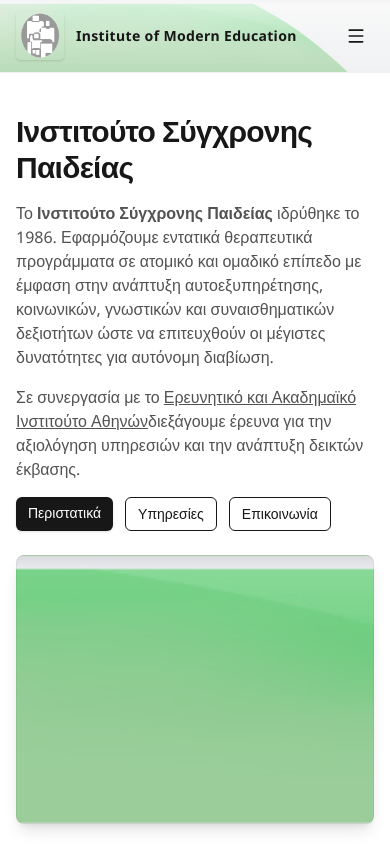
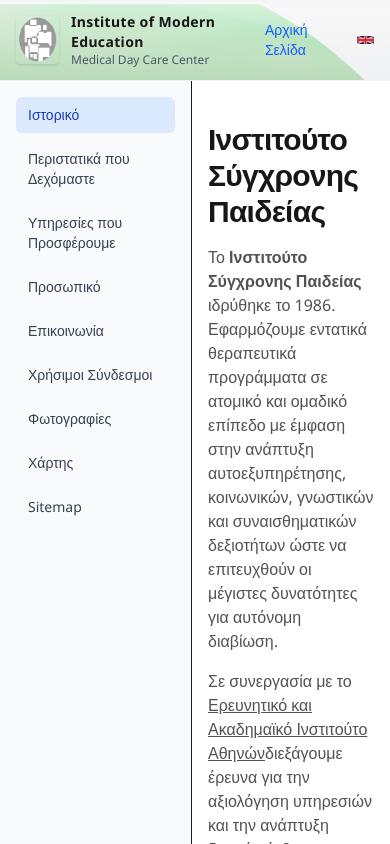
Before and after one commit to adenadoume/insype, a Next.js app: page / in a window 390 px wide. Shown: the top 844 px of the page. Built offline with nearby package versions, Linux system fonts and the light colour scheme.

Commit message:
fix(nav): rebuilt as sidebar navigation matching original structure - no more hamburger menu

```diff
--- a/src/app/_components/Nav.tsx
+++ b/src/app/_components/Nav.tsx
@@ -2,95 +2,85 @@
 
 import Link from "next/link";
 import Image from "next/image";
-import {
-  Home,
-  Stethoscope,
-  Briefcase,
-  Users,
-  Mail,
-  Link as LinkIcon,
-  Images,
-  Map as MapIcon,
-  ListTree,
-  Menu,
-  X,
-} from "lucide-react";
 import { usePathname } from "next/navigation";
-import { useState } from "react";
 
-export function SiteNav() {
-  const [open, setOpen] = useState(false);
+export function HeaderNav() {
+  const pathname = usePathname() || "/";
+  const isEnglish = pathname === "/en" || pathname.startsWith("/en/");
+  const toggleHref = isEnglish
+    ? pathname.replace(/^\/en(\/|$)/, "/") || "/"
+    : pathname === "/" ? "/en" : `/en${pathname}`;
+
+  return (
+    <div className="flex items-center gap-4">
+      <Link href={isEnglish ? "/en" : "/"} className="text-sm text-blue-600 hover:text-blue-800 font-medium">
+        {isEnglish ? "Home" : "Αρχική Σελίδα"}
+      </Link>
+      <div className="flex items-center gap-2">
+        <Link href={isEnglish ? "/" : "/en"} title={isEnglish ? "Ιστοσελίδα στα Ελληνικά" : "Website in English"}>
+          <Image
+            src={isEnglish ? "/img/flag_gr.gif" : "/img/flag_en.gif"}
+            alt={isEnglish ? "EL" : "EN"}
+            width={20}
+            height={15}
+            className="hover:opacity-80"
+          />
+        </Link>
+      </div>
+    </div>
+  );
+}
+
+export function SideNav() {
   const pathname = usePathname() || "/";
   const isEnglish = pathname === "/en" || pathname.startsWith("/en/");
   const prefix = isEnglish ? "/en" : "";
 
   const links = isEnglish
     ? [
-        { href: `${prefix}/`, label: "Home", icon: Home },
-        { href: `${prefix}/cases`, label: "Cases", icon: Stethoscope },
-        { href: `${prefix}/services`, label: "Services", icon: Briefcase },
-        { href: `${prefix}/personnel`, label: "Personnel", icon: Users },
-        { href: `${prefix}/contact`, label: "Contact", icon: Mail },
-        { href: `${prefix}/links`, label: "Links", icon: LinkIcon },
-        { href: `${prefix}/gallery`, label: "Gallery", icon: Images },
-        { href: `${prefix}/map`, label: "Map", icon: MapIcon },
-        { href: `${prefix}/sitemap`, label: "Sitemap", icon: ListTree },
+        { href: `${prefix}/`, label: "Background" },
+        { href: `${prefix}/cases`, label: "Cases" },
+        { href: `${prefix}/services`, label: "Offered Services" },
+        { href: `${prefix}/personnel`, label: "Personnel" },
+        { href: `${prefix}/contact`, label: "Contact" },
+        { href: `${prefix}/links`, label: "Links" },
+        { href: `${prefix}/gallery`, label: "Photo Gallery" },
+        { href: `${prefix}/map`, label: "Map" },
+        { href: `${prefix}/sitemap`, label: "Sitemap" },
       ]
     : [
-        { href: `${prefix}/`, label: "Αρχική", icon: Home },
-        { href: `${prefix}/cases`, label: "Περιστατικά", icon: Stethoscope },
-        { href: `${prefix}/services`, label: "Υπηρεσίες", icon: Briefcase },
-        { href: `${prefix}/personnel`, label: "Προσωπικό", icon: Users },
-        { href: `${prefix}/contact`, label: "Επικοινωνία", icon: Mail },
-        { href: `${prefix}/links`, label: "Σύνδεσμοι", icon: LinkIcon },
-        { href: `${prefix}/gallery`, label: "Φωτογραφίες", icon: Images },
-        { href: `${prefix}/map`, label: "Χάρτης", icon: MapIcon },
-        { href: `${prefix}/sitemap`, label: "Sitemap", icon: ListTree },
+        { href: `${prefix}/`, label: "Ιστορικό" },
+        { href: `${prefix}/cases`, label: "Περιστατικά που Δεχόμαστε" },
+        { href: `${prefix}/services`, label: "Υπηρεσίες που Προσφέρουμε" },
+        { href: `${prefix}/personnel`, label: "Προσωπικό" },
+        { href: `${prefix}/contact`, label: "Επικοινωνία" },
+        { href: `${prefix}/links`, label: "Χρήσιμοι Σύνδεσμοι" },
+        { href: `${prefix}/gallery`, label: "Φωτογραφίες" },
+        { href: `${prefix}/map`, label: "Χάρτης" },
+        { href: `${prefix}/sitemap`, label: "Sitemap" },
       ];
 
-  const toggleHref = isEnglish
-    ? pathname.replace(/^\/en(\/|$)/, "/") || "/"
-    : pathname === "/" ? "/en" : `/en${pathname}`;
-
   return (
-    <>
-      {/* Menu button (always visible) */}
-      <button aria-label="Menu" aria-expanded={open} className="ml-auto nav-link" onClick={() => setOpen(!open)}>
-        {open ? <X className="h-5 w-5" /> : <Menu className="h-5 w-5" />}
-      </button>
-
-      {/* Full-screen menu panel */}
-      <div className={`${open ? "fixed" : "hidden"} inset-0 z-[1000] md:hidden`}>
-        {/* Background */}
-        <div className="absolute inset-0 bg-white dark:bg-neutral-900" onClick={() => setOpen(false)} />
-        {/* Sliding content */}
-        <div className={`menu-panel ${open ? "open" : ""} absolute inset-0 p-6 overflow-y-auto`} onClick={(e) => e.stopPropagation()}>
-          <div className="mb-6 flex items-center justify-between">
-            <span className="text-base font-semibold">Menu</span>
-            <button aria-label="Close" className="nav-link" onClick={() => setOpen(false)}>
-              <X className="h-6 w-6" />
-            </button>
-          </div>
-          <div className="flex flex-col gap-2 text-base">
-            {links.map(({ href, label, icon: Icon }) => (
-              <Link key={href} href={href} className="nav-link py-3" onClick={() => setOpen(false)}>
-                <Icon className="h-5 w-5" /> {label}
+    <nav className="w-48 min-w-48 bg-gray-50 p-4 border-r">
+      <ul className="space-y-2">
+        {links.map(({ href, label }) => {
+          const isActive = pathname === href || (href !== `${prefix}/` && pathname.startsWith(href));
+          return (
+            <li key={href}>
+              <Link
+                href={href}
+                className={`block px-3 py-2 text-sm rounded-md transition-colors ${
+                  isActive
+                    ? "bg-blue-100 text-blue-800 font-medium"
+                    : "text-gray-700 hover:bg-gray-100 hover:text-gray-900"
+                }`}
+              >
+                {label}
               </Link>
-            ))}
-            <div className="mt-4 border-t pt-4">
-              {isEnglish ? (
-                <Link href={toggleHref} className="nav-link py-3" onClick={() => setOpen(false)}>
-                  <Image src="/img/flag_gr.gif" alt="EL" width={16} height={12} /> Ελληνικά
-                </Link>
-              ) : (
-                <Link href={toggleHref} className="nav-link py-3" onClick={() => setOpen(false)}>
-                  <Image src="/img/flag_en.gif" alt="EN" width={16} height={12} /> English
-                </Link>
-              )}
-            </div>
-          </div>
-        </div>
-      </div>
-    </>
+            </li>
+          );
+        })}
+      </ul>
+    </nav>
   );
 }
--- a/src/app/layout.tsx
+++ b/src/app/layout.tsx
@@ -2,7 +2,7 @@
 import { Noto_Sans, Inter } from "next/font/google";
 import Link from "next/link";
 import Image from "next/image";
-import { SiteNav } from "./_components/Nav";
+import { HeaderNav, SideNav } from "./_components/Nav";
 import "./globals.css";
 
 const notoSans = Noto_Sans({
@@ -33,12 +33,15 @@
         }}
       >
         <div className="absolute inset-0 bg-gradient-to-b from-white/70 to-white/30 dark:from-neutral-900/80 dark:to-neutral-900/40" />
-        <div className="relative mx-auto flex max-w-6xl items-center gap-4 px-4 py-3">
+        <div className="relative mx-auto flex max-w-6xl items-center justify-between px-4 py-3">
           <Link href="/" className="group flex items-center gap-3">
             <img src="/img/logo.gif" alt="Logo" className="h-12 w-12 rounded-sm shadow-sm object-contain" />
-            <span className="text-sm font-semibold tracking-wide group-hover:opacity-90 transition">Institute of Modern Education</span>
+            <div>
+              <div className="text-sm font-semibold tracking-wide group-hover:opacity-90 transition">Institute of Modern Education</div>
+              <div className="text-xs text-gray-600">Medical Day Care Center</div>
+            </div>
           </Link>
-          <SiteNav />
+          <HeaderNav />
         </div>
       </div>
     </header>
@@ -66,9 +69,12 @@
     <html lang="el" suppressHydrationWarning>
       <body className={`${notoSans.variable} ${inter.variable} min-h-dvh bg-[url('/img/common/top_body_bg.jpg')] bg-fixed bg-top bg-no-repeat text-neutral-900 antialiased dark:text-neutral-100`}>
         <Header />
-        <main className="mx-auto max-w-6xl px-4 py-10 animate-in fade-in-50 slide-in-from-bottom-2 duration-500">
-          {children}
-        </main>
+        <div className="flex">
+          <SideNav />
+          <main className="flex-1 px-4 py-10 animate-in fade-in-50 slide-in-from-bottom-2 duration-500">
+            {children}
+          </main>
+        </div>
         <Footer />
       </body>
     </html>
```
